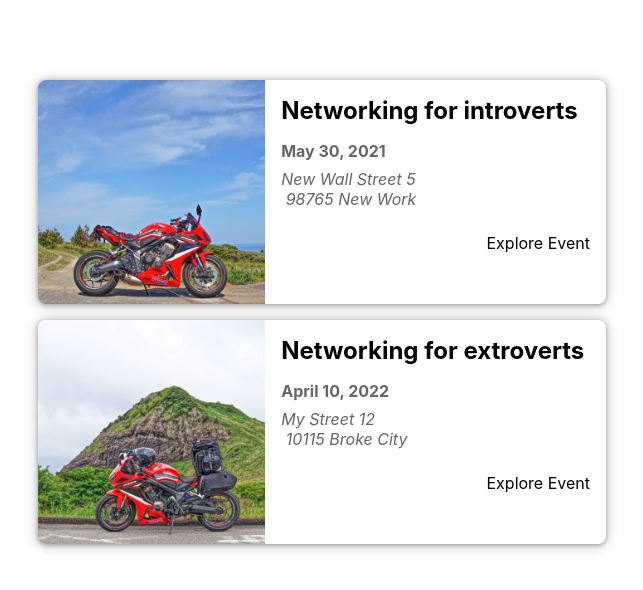
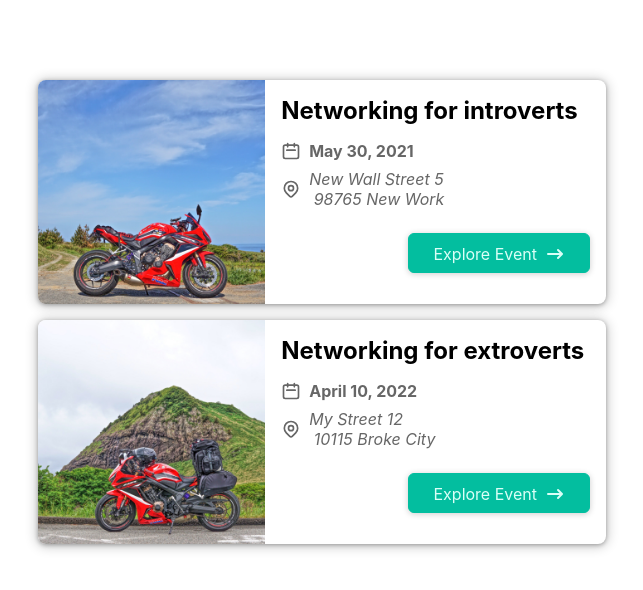
Before and after one commit to tatsuro1997/nextjs-course-4, a Next.js app: page / in a window 1280 px wide. Shown: the top 590 px of the page, without its empty margins (338-981 px from the left). Built offline with nearby package versions, Linux system fonts and the light colour scheme.

Commit message:
Adding Buttons&Icons

```diff
--- a/components/events/event-item.js
+++ b/components/events/event-item.js
@@ -1,4 +1,7 @@
-import Link from "next/link";
+import AddressIcon from "../icons/address-icon";
+import ArrowRightIcon from "../icons/arrow-right-icon";
+import DateIcon from "../icons/date-icon";
+import Button from "../ui/button";
 
 import classes from "./event-item.module.css";
 
@@ -22,13 +25,20 @@
           <h2>{title}</h2>
         </div>
         <div className={classes.date}>
+          <DateIcon />
           <time>{humanReadableDate}</time>
         </div>
         <div className={classes.address}>
+          <AddressIcon />
           <address>{formattedAddress}</address>
         </div>
         <div className={classes.actions}>
-          <Link href={exploreLink}>Explore Event</Link>
+          <Button link={exploreLink}>
+            <span>Explore Event</span>
+            <span className={classes.icon}>
+              <ArrowRightIcon />
+            </span>
+          </Button>
         </div>
       </div>
     </li>
--- /dev/null
+++ b/components/icons/address-icon.js
@@ -0,0 +1,25 @@
+function AddressIcon() {
+  return (
+    <svg
+      xmlns='http://www.w3.org/2000/svg'
+      fill='none'
+      viewBox='0 0 24 24'
+      stroke='currentColor'
+    >
+      <path
+        strokeLinecap='round'
+        strokeLinejoin='round'
+        strokeWidth={2}
+        d='M17.657 16.657L13.414 20.9a1.998 1.998 0 01-2.827 0l-4.244-4.243a8 8 0 1111.314 0z'
+      />
+      <path
+        strokeLinecap='round'
+        strokeLinejoin='round'
+        strokeWidth={2}
+        d='M15 11a3 3 0 11-6 0 3 3 0 016 0z'
+      />
+    </svg>
+  );
+}
+
+export default AddressIcon;
--- /dev/null
+++ b/components/icons/arrow-right-icon.js
@@ -0,0 +1,17 @@
+function ArrowRightIcon() {
+  return (
+    <svg
+      xmlns='http://www.w3.org/2000/svg'
+      viewBox='0 0 20 20'
+      fill='currentColor'
+    >
+      <path
+        fillRule='evenodd'
+        d='M12.293 5.293a1 1 0 011.414 0l4 4a1 1 0 010 1.414l-4 4a1 1 0 01-1.414-1.414L14.586 11H3a1 1 0 110-2h11.586l-2.293-2.293a1 1 0 010-1.414z'
+        clipRule='evenodd'
+      />
+    </svg>
+  );
+}
+
+export default ArrowRightIcon;
--- /dev/null
+++ b/components/icons/date-icon.js
@@ -0,0 +1,19 @@
+function DateIcon() {
+  return (
+    <svg
+      xmlns='http://www.w3.org/2000/svg'
+      fill='none'
+      viewBox='0 0 24 24'
+      stroke='currentColor'
+    >
+      <path
+        strokeLinecap='round'
+        strokeLinejoin='round'
+        strokeWidth={2}
+        d='M8 7V3m8 4V3m-9 8h10M5 21h14a2 2 0 002-2V7a2 2 0 00-2-2H5a2 2 0 00-2 2v12a2 2 0 002 2z'
+      />
+    </svg>
+  );
+}
+
+export default DateIcon;
--- /dev/null
+++ b/components/ui/button.js
@@ -0,0 +1,13 @@
+import Link from "next/link";
+
+import classes from "./button.module.css";
+
+function Button(props) {
+  return (
+    <Link href={props.link}>
+      <a className={classes.btn}>{props.children}</a>
+    </Link>
+  );
+}
+
+export default Button;
--- /dev/null
+++ b/components/ui/button.module.css
@@ -0,0 +1,18 @@
+.btn {
+  text-decoration: none;
+  cursor: pointer;
+  font: inherit;
+  background-color: #03be9f;
+  border: 1px solid #03be9f;
+  border-radius: 6px;
+  color: #dafff7;
+  padding: 0.5rem 1.5rem;
+  text-align: center;
+  box-shadow: 0 1px 6px rgba(0, 0, 0, 0.2);
+}
+
+.btn:hover,
+.btn:active {
+  background-color: #02afa1;
+  border-color: #02afa1;
+}
```
